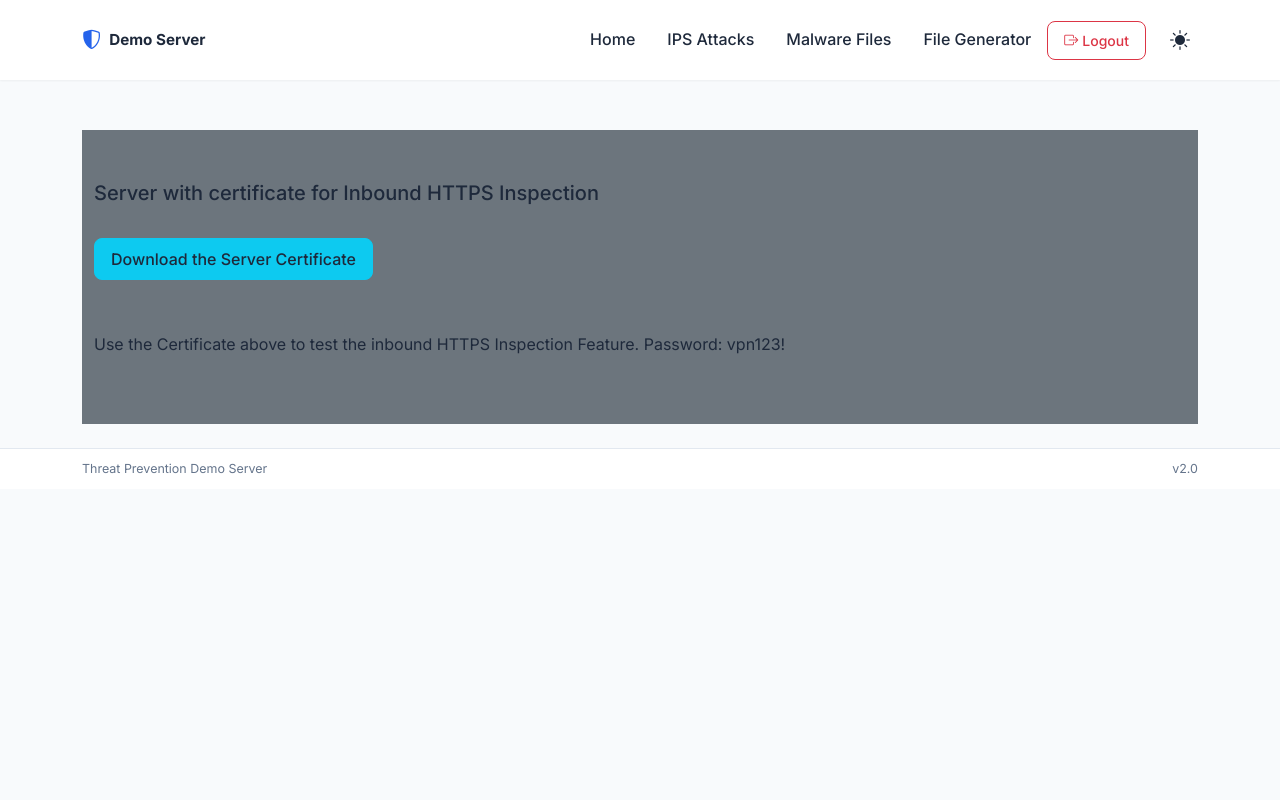
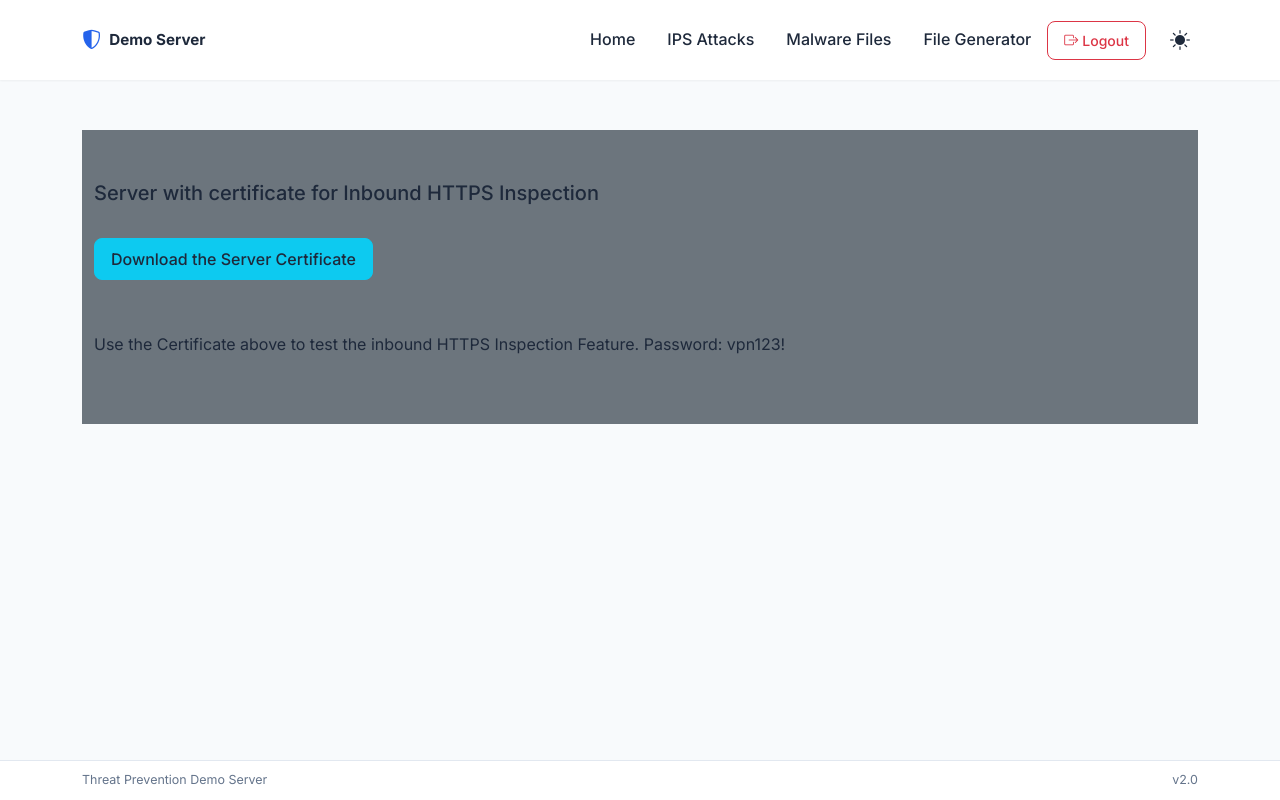
Before and after one commit to alshawwaf/cp_demo_server, a Flask app: page /https_inspection in a window 1280 px wide. Run offline with Flask 3, Linux system fonts and the light colour scheme; some libraries are stand-ins or nearby versions.

Commit message:
Fix footer: sticky to bottom of page using flex layout

```diff
--- a/app/static/css/styles.css
+++ b/app/static/css/styles.css
@@ -67,6 +67,13 @@ body {
     color: var(--text-main);
     line-height: 1.6;
     transition: background-color var(--transition-speed), color var(--transition-speed);
+    display: flex;
+    flex-direction: column;
+    min-height: 100vh;
+}
+
+#content {
+    flex: 1;
 }
 
 /* Text Overrides for Dark Mode */
```
